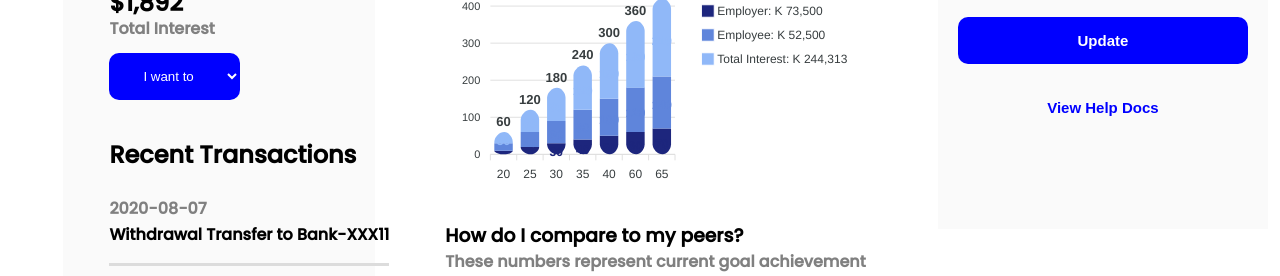
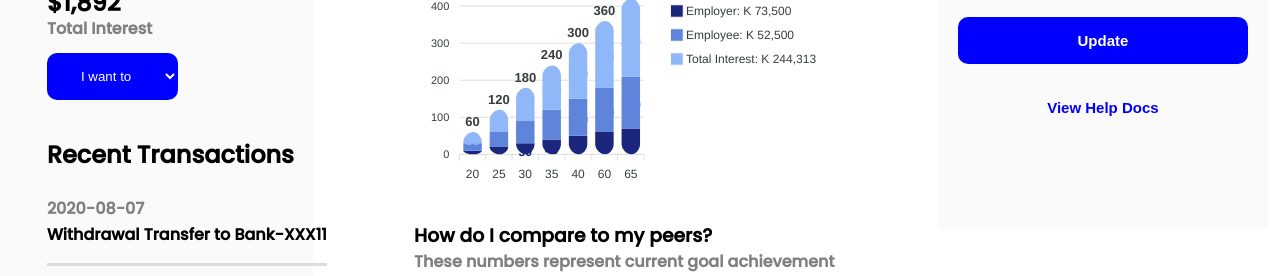
Before and after one commit to itsfarhankhan28/Dashboard, a plain HTML site: page index.html in a window 1280 px wide. Shown: the part 386-662 px from the top of the page. Drawn offline with nearby package versions, Linux system fonts and the light colour scheme.

Commit message:
style(index): changed navbar style

```diff
--- a/index.css
+++ b/index.css
@@ -12,7 +12,9 @@ body{
     display: flex;
     flex-direction: column;
     justify-content: space-around;
-    width: 5%;
+    width: 3%;
+    position: fixed;
+    height: 100vh;
 }
 .profile{
     width: 25%;
```
